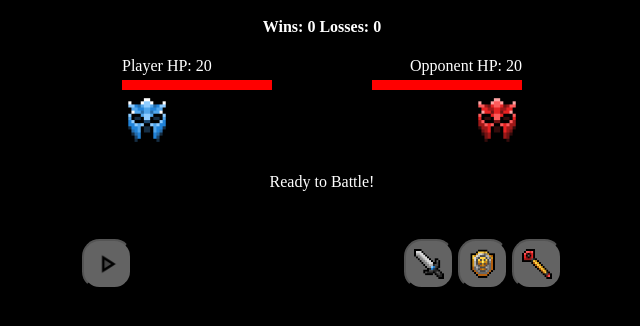
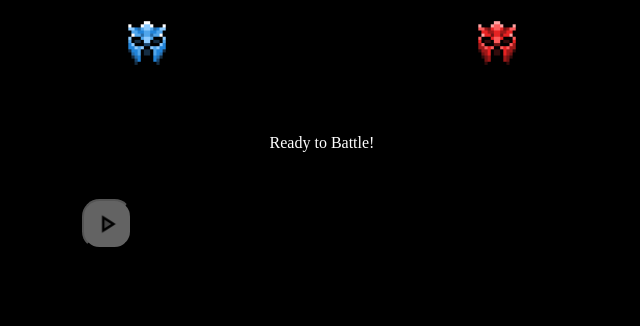
Before and after one commit to therobshock/rpg-battle, a plain HTML site: page pages/rpg-battle/rpg-battle.html in a window 1280 px wide. Shown: the part 96-422 px from the top of the page, without its empty margins (318-958 px from the left). Drawn offline with nearby package versions, Linux system fonts and the light colour scheme.

Commit message:
restored start state

```diff
--- a/pages/rpg-battle/rpg-battle.css
+++ b/pages/rpg-battle/rpg-battle.css
@@ -96,10 +96,9 @@ button {
     margin: 5px 0;
     height: 10px;
     width: 150px;
-    /* border: solid black 1px; */
     background-color: #fff;
     padding: 0;
-    display: block;
+    display: none;
 }
 .health {
     height: 100%;
@@ -109,7 +108,7 @@ button {
 }
 .action-buttons {
     float: right;
-    display: block;
+    display: none;
 }
 
 .dialog {
--- a/pages/rpg-battle/rpg-battle.html
+++ b/pages/rpg-battle/rpg-battle.html
@@ -13,14 +13,14 @@
     <div class="container">
 
         <div id="scoreboard">
-            <h4 id="wins">Wins: 0 Losses: 0</h4>
+            <h4 id="wins"></h4>
         </div>
 
         <div class="battlefield" id="battlefield">
 
             <div class="player-court court">
 
-                <p class="hp" id="player-hp">Player HP: 20</p>
+                <p class="hp" id="player-hp"></p>
 
                 <div class="health-bar">
                     <div id="player-health" class="health"></div>
@@ -34,7 +34,7 @@
 
             <div class="opponent-court court">
 
-                <p class="hp" id="opponent-hp">Opponent HP: 20</p>
+                <p class="hp" id="opponent-hp"></p>
 
                 <div class="health-bar opponent-health-bar">
                     <div id="opponent-health" class="health"></div>
```
